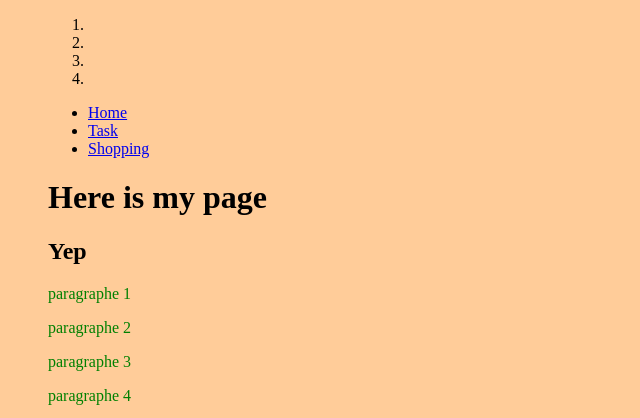
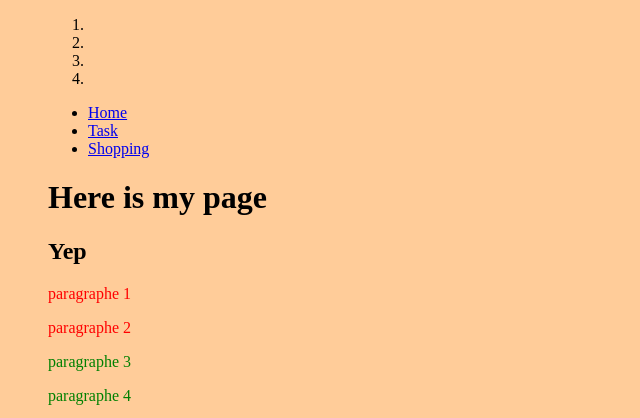
Before and after one commit to Pierriroux/kouliche.github.io, a plain HTML site: page index.html in a window 1280 px wide. Shown: the top 418 px of the page, without its empty margins (252-892 px from the left). Drawn offline with Linux system fonts and the light colour scheme.

Commit message:
Update styles.css

```diff
--- a/styles.css
+++ b/styles.css
@@ -5,9 +5,9 @@ body {
 p {
   color: green;
 }
-p.para1 {
+#para1 {
  color: red;
 }
-p.para2 {
+#para2 {
  color: red;
 }
```
